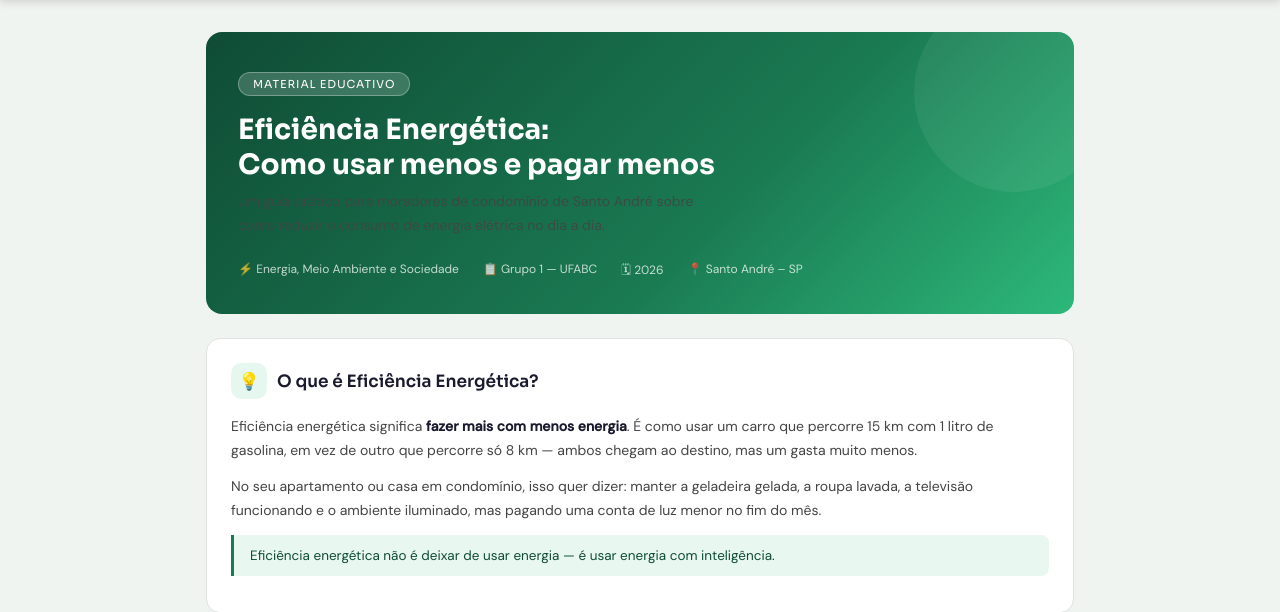
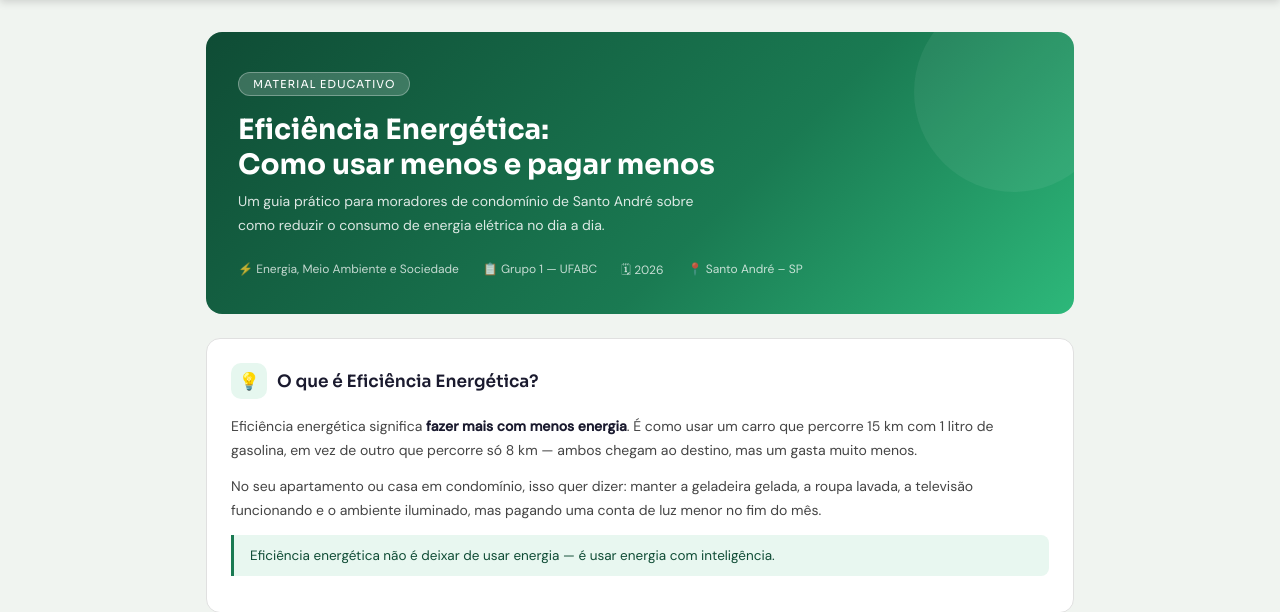
Before and after one commit to thdias785632/ems_projeto_final, a Flask app: page /material in a window 1280 px wide. Shown: the part 53-665 px from the top of the page. Run offline with Flask 3, Linux system fonts and the light colour scheme.

Commit message:
change color

```diff
--- a/ems_projeto_final/templates/material.html
+++ b/ems_projeto_final/templates/material.html
@@ -6,7 +6,7 @@
   .capa::before{content:'';position:absolute;right:-40px;top:-40px;width:200px;height:200px;border-radius:50%;background:rgba(255,255,255,.06)}
   .capa-tag{background:rgba(255,255,255,.18);border:1px solid rgba(255,255,255,.3);border-radius:20px;display:inline-block;font-size:11px;font-family:'Sora',sans-serif;letter-spacing:.08em;padding:4px 14px;margin-bottom:1rem;text-transform:uppercase}
   .capa h1{font-family:'Sora',sans-serif;font-size:28px;font-weight:700;line-height:1.25;margin-bottom:.5rem}
-  .capa p{font-size:14px;opacity:.85;max-width:480px}
+  .capa p{font-size:14px;opacity:.85;max-width:480px;color:#ffffff}
   .capa-meta{display:flex;gap:1.5rem;margin-top:1.5rem;flex-wrap:wrap}
   .capa-meta span{font-size:12px;opacity:.75}
   .secao{background:#fff;border:0.5px solid #e0e0e0;border-radius:14px;padding:1.5rem;margin-bottom:1rem}
```
